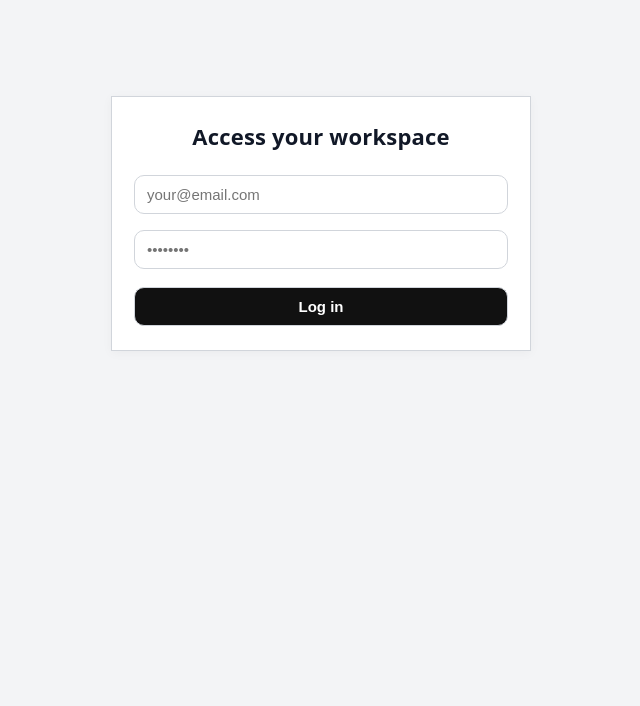
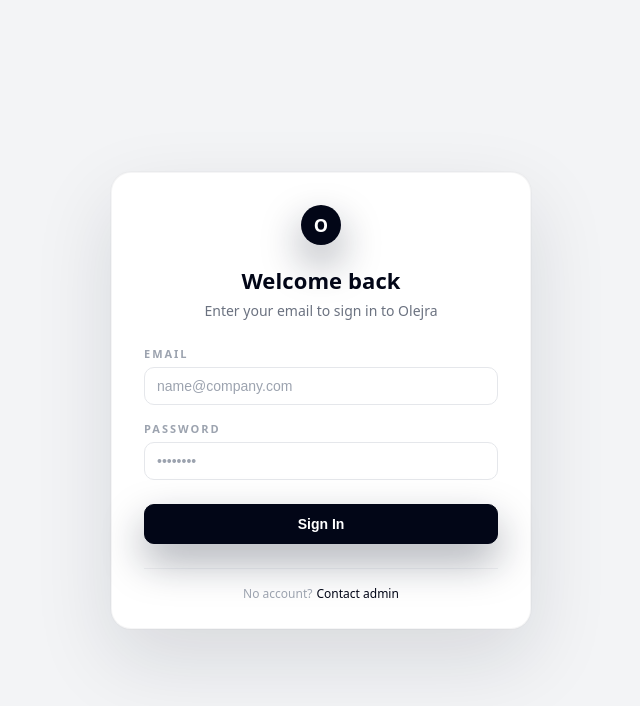
Before and after one commit to Filiczini/olejra-frontend, a React (Vite) app: page / in a window 1280 px wide. Shown: the top 706 px of the page, without its empty margins (319-959 px from the left). Built offline with nearby package versions, Linux system fonts and the light colour scheme; no server answers.

Commit message:
feat: redesign login page layout and styles

```diff
--- a/src/pages/LoginPage.css
+++ b/src/pages/LoginPage.css
@@ -1,78 +1,191 @@
-form {
+.login-page {
+  min-height: 100vh;
+  display: flex;
+  align-items: center;
+  justify-content: center;
+  padding: 32px 16px;
   box-sizing: border-box;
-  width: min(420px, 92vw);
-  margin: 12vh auto;
-  padding: 24px 22px;
-  background: var(--card);
-  border: 1px solid var(--border);
-  border-radius: var(--radius);
-  box-shadow: 0 2px 10px rgba(0,0,0,0.04);
-  color: var(--text);
-  font-family: system-ui, -apple-system, "Segoe UI", Roboto, Arial, sans-serif;
+  background: #f3f4f6;
 }
 
-form > h1 {
-  margin: 0 0 16px;
-  font-size: 22px;
-  font-weight: 650;
-  letter-spacing: 0.2px;
+/* Main card */
+.login-card {
+  box-sizing: border-box;
+  width: min(420px, 100%);
+  padding: 32px 32px 26px;
+  background: #ffffff;
+  border-radius: 20px;
+  border: 1px solid rgba(15, 23, 42, 0.04);
+  box-shadow:
+    0 30px 80px rgba(15, 23, 42, 0.12),
+    0 0 0 1px rgba(15, 23, 42, 0.02);
+  color: #020617;
+  font-family:
+    system-ui,
+    -apple-system,
+    "Segoe UI",
+    Roboto,
+    Arial,
+    sans-serif;
   text-align: center;
 }
 
-form > input[type="email"],
-form > input[type="password"],
-form > input[type="text"] {
+/* Logo pill at the top */
+.login-card__logo {
+  width: 40px;
+  height: 40px;
+  margin: 0 auto 20px;
+  border-radius: 999px;
+  background: #020617;
+  color: #ffffff;
+  display: flex;
+  align-items: center;
+  justify-content: center;
+  font-weight: 600;
+  font-size: 18px;
+  box-shadow: 0 18px 40px rgba(15, 23, 42, 0.4);
+}
+
+/* Title and subtitle */
+.login-card__title {
+  margin: 0 0 6px;
+  font-size: 22px;
+  font-weight: 650;
+  letter-spacing: 0.1px;
+}
+
+.login-card__subtitle {
+  margin: 0 0 26px;
+  font-size: 14px;
+  color: #6b7280;
+}
+
+/* Form fields */
+.login-card__field {
+  text-align: left;
+  margin-bottom: 16px;
+}
+
+.login-card__field-label {
+  display: block;
+  margin-bottom: 6px;
+  font-size: 11px;
+  font-weight: 600;
+  text-transform: uppercase;
+  letter-spacing: 0.18em;
+  color: #9ca3af;
+}
+
+/* Inputs */
+.login-card__input {
   width: 100%;
   box-sizing: border-box;
-  margin: 8px 0;
   padding: 10px 12px;
-  border: 1px solid var(--border);
   border-radius: 10px;
-  font-size: 15px;
+  border: 1px solid #e5e7eb;
+  font-size: 14px;
+  background: #ffffff;
   outline: none;
-  transition: border-color .15s ease, box-shadow .15s ease;
-  background: #fff;
+  transition:
+    border-color 0.15s ease,
+    box-shadow 0.15s ease,
+    background 0.15s ease;
 }
 
-form > input[type="email"]:focus,
-form > input[type="password"]:focus,
-form > input[type="text"]:focus {
-  border-color: #cbd5e1;
-  box-shadow: 0 0 0 3px var(--ring);
+.login-card__input::placeholder {
+  color: #9ca3af;
 }
 
-form > button[type="submit"] {
-  display: inline-block;
+.login-card__input:focus {
+  border-color: #cbd5e1;
+  box-shadow: 0 0 0 3px var(--ring, rgba(148, 163, 184, 0.4));
+  background: #ffffff;
+}
+
+/* Submit button */
+.login-card__submit {
+  display: inline-flex;
+  align-items: center;
+  justify-content: center;
+  gap: 8px;
   width: 100%;
-  margin-top: 10px;
-  padding: 10px 12px;
-  border: 1px solid var(--border);
+  margin-top: 8px;
+  padding: 11px 14px;
   border-radius: 10px;
-  background: var(--accent);
-  color: #fff;
-  font-size: 15px;
+  border: 1px solid #020617;
+  background: #020617;
+  color: #ffffff;
+  font-size: 14px;
   font-weight: 600;
   cursor: pointer;
-  transition: background .2s ease, transform .02s ease;
-}
-form > button[type="submit"]:hover {
-  background: var(--accent-hover);
-}
-form > button[type="submit"]:active {
-  transform: translateY(1px);
-}
-form > button[type="submit"]:disabled {
-  opacity: .65;
-  cursor: not-allowed;
+  transition:
+    background 0.2s ease,
+    transform 0.04s ease,
+    box-shadow 0.15s ease,
+    opacity 0.15s ease;
+  box-shadow: 0 18px 40px rgba(15, 23, 42, 0.35);
 }
 
-form > p {
-  margin: 10px 0 0;
-  font-size: 13px;
-  line-height: 1.35;
+.login-card__submit:hover:not(:disabled) {
+  background: #111827;
+  box-shadow: 0 22px 55px rgba(15, 23, 42, 0.45);
 }
 
+.login-card__submit:active:not(:disabled) {
+  transform: translateY(1px);
+  box-shadow: 0 10px 30px rgba(15, 23, 42, 0.4);
+}
+
+.login-card__submit:disabled {
+  opacity: 0.65;
+  cursor: not-allowed;
+  box-shadow: none;
+}
+
+.login-card__submit-icon {
+  font-size: 15px;
+}
+
+/* Error message */
+.login-card__error {
+  margin-top: 10px;
+  font-size: 13px;
+  color: #ef4444;
+}
+
+/* Footer text */
+.login-card__footer {
+  margin-top: 24px;
+  padding-top: 16px;
+  border-top: 1px solid #f3f4f6;
+  font-size: 12px;
+  color: #9ca3af;
+}
+
+.login-card__footer-link {
+  margin-left: 4px;
+  padding: 0;
+  border: none;
+  background: transparent;
+  color: #020617;
+  font-size: 12px;
+  font-weight: 500;
+  cursor: pointer;
+  text-decoration: none;
+  transition: color 0.15s ease;
+}
+
+.login-card__footer-link:hover {
+  color: #111827;
+}
+
+/* Slightly tighter padding on very small screens */
 @media (max-width: 420px) {
-  form { padding: 20px 16px; }
-  form > h1 { font-size: 20px; }
+  .login-card {
+    padding: 26px 20px 22px;
+  }
+
+  .login-card__title {
+    font-size: 20px;
+  }
 }
--- a/src/pages/LoginPage.jsx
+++ b/src/pages/LoginPage.jsx
@@ -1,9 +1,10 @@
+// src/pages/LoginPage.jsx
 import { useState } from "react";
 import { useNavigate } from "react-router-dom";
 import { login } from "../api/auth";
+import { getAuthErrorMessage } from "../helpers/error-handling";
 
 import "./LoginPage.css";
-import { getAuthErrorMessage } from "../helpers/error-handling";
 
 export default function LoginPage() {
   const navigate = useNavigate();
@@ -12,23 +13,21 @@ export default function LoginPage() {
   const [error, setError] = useState("");
   const [isSubmitting, setSubmitting] = useState(false);
 
-  const handleSubmit = async (e) => {
+  async function handleSubmit(e) {
     e.preventDefault();
-    if (isSubmitting) return; // prevent double submit
+    if (isSubmitting) return;
+
     setError("");
 
-    // Minimal client-side checks before calling API
     const emailTrim = email.trim();
-    const pass = password;
-    if (!emailTrim || !pass) {
+    if (!emailTrim || !password) {
       setError("Please fill email and password");
       return;
     }
 
     setSubmitting(true);
     try {
-      // Use login helper so we handle status codes explicitly instead of relying on axios errors
-      const res = await login({ email: emailTrim, password: pass });
+      const res = await login({ email: emailTrim, password });
 
       if (res.ok) {
         navigate("/board", { replace: true });
@@ -37,30 +36,73 @@ export default function LoginPage() {
 
       setError(getAuthErrorMessage(res.status));
     } catch (err) {
-      // Network-level or unexpected error (no response from backend)
       setError("Failed to connect to the backend");
     } finally {
       setSubmitting(false);
     }
-  };
+  }
 
   return (
-    <form onSubmit={handleSubmit} noValidate>
-      <h1>Access your workspace</h1>
+    <div className="login-page">
+      <form className="login-card" onSubmit={handleSubmit} noValidate>
+        {/* Logo pill */}
+        <div className="login-card__logo" aria-hidden="true">
+          O
+        </div>
 
-      <input type="email" inputMode="email" autoComplete="email" placeholder="your@email.com" value={email} onChange={(e) => setEmail(e.target.value)} required />
+        <h1 className="login-card__title">Welcome back</h1>
+        <p className="login-card__subtitle">Enter your email to sign in to Olejra</p>
 
-      <input type="password" autoComplete="current-password" placeholder="••••••••" value={password} onChange={(e) => setPassword(e.target.value)} required minLength={6} />
+        <div className="login-card__field">
+          <label htmlFor="email" className="login-card__field-label">
+            Email
+          </label>
+          <input
+            id="email"
+            type="email"
+            className="login-card__input"
+            inputMode="email"
+            autoComplete="email"
+            placeholder="name@company.com"
+            value={email}
+            onChange={(e) => setEmail(e.target.value)}
+            required
+          />
+        </div>
 
-      <button type="submit" disabled={isSubmitting} aria-busy={isSubmitting} aria-disabled={isSubmitting}>
-        {isSubmitting ? "Log in..." : "Log in"}
+        <div className="login-card__field">
+          <label htmlFor="password" className="login-card__field-label">
+            Password
+          </label>
+          <input
+            id="password"
+            type="password"
+            className="login-card__input"
+            autoComplete="current-password"
+            placeholder="••••••••"
+            value={password}
+            onChange={(e) => setPassword(e.target.value)}
+            required
+          />
+        </div>
+
+        <button type="submit" className="login-card__submit" disabled={isSubmitting} aria-busy={isSubmitting}>
+          <span>{isSubmitting ? "Signing in..." : "Sign In"}</span>
         </button>
 
         {error && (
-        <p style={{ color: "red" }} role="alert" aria-live="polite">
+          <p className="login-card__error" role="alert" aria-live="polite">
             {error}
           </p>
         )}
+
+        <div className="login-card__footer">
+          <span>No account?</span>
+          <a href="mailto:filiczini@gmail.com" className="login-card__footer-link">
+            Contact admin
+          </a>
+        </div>
       </form>
+    </div>
   );
 }
```
Lines whose indentation alone changed are shown as unchanged.
